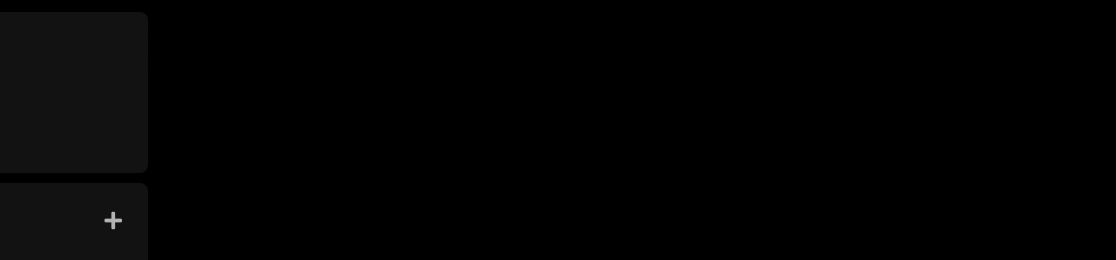
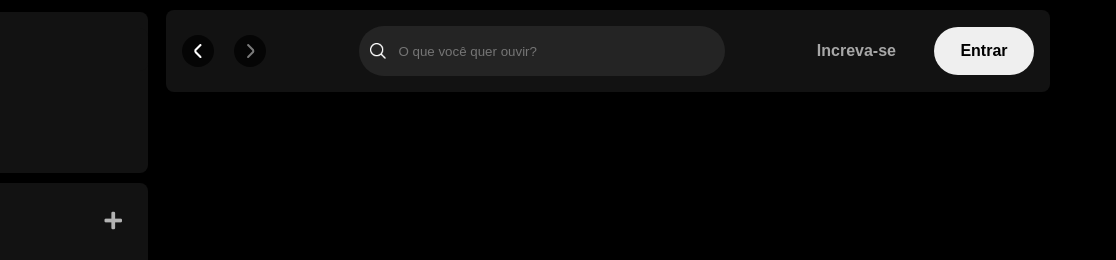
Before and after one commit to lukgomes/clone-spotify, a plain HTML site: page index.html in a window 1280 px wide. Shown: the top 260 px of the page, 164-1280 px from the left. Drawn offline with Linux system fonts and the light colour scheme.

Commit message:
criando e estilizando a parte de navegação da home

```diff
--- a/index.html
+++ b/index.html
@@ -7,12 +7,13 @@
     <link rel="stylesheet" href="src/css/variaveis.css">
     <link rel="stylesheet" href="src/css/reset.css">
     <link rel="stylesheet" href="src/css/sidebar-footer.css">
+    <link rel="stylesheet" href="src/css/main-content.css">
 
     <link rel="stylesheet" href="https://use.fontawesome.com/releases/v5.15.4/css/solid.css"/>
     <link rel="stylesheet" href="https://use.fontawesome.com/releases/v5.15.4/css/fontawesome.css"/>
 </head>
 <body>
-    <div class="sidebar">
+    <aside class="sidebar">
         <nav class="sidebar_navigation">
             <div class="logo">
                 <a href="">
@@ -65,6 +66,32 @@
                 </button>
             </div>
         </div>
-    </div>
+    </aside>
+
+    <main>
+        <div class="main-container">
+            <nav class="header_navigation">
+                <div class="navigation">
+                    <button class="arrow-left">
+                        <img src="./src/assets/icons/small-left.png" alt="Seta esquerda">
+                    </button>
+
+                    <button class="arrow-right">
+                        <img src="./src/assets/icons/small-right.png" alt="Seta direita">
+                    </button>
+                </div>
+
+                <div class="header_search">
+                    <img src="./src/assets/icons/search.png" alt="">
+                    <input id="search-input" type="text" maxlength="800" placeholder="O que você quer ouvir?" />
+                </div>
+
+                <div class="header_login">
+                    <button class="subscribe">Increva-se</button>
+                    <button class="login">Entrar</button>
+                </div>
+            </nav>
+        </div>
+    </main>
 </body>
 </html>
--- /dev/null
+++ b/src/css/main-content.css
@@ -0,0 +1,89 @@
+.main-container {
+    max-width: 80vw;
+    height: 100vw;
+    margin-left: 320px;
+    margin-right: 56px;
+}
+
+.header_navigation {
+    display: flex;
+    justify-content: space-between;
+    align-items: center;
+    padding: 16px;
+    margin: 10px;
+    border-radius: 8px;
+    background-color: #121212;
+}
+
+.header_navigation .navigation {
+    display: flex;
+    justify-content: space-around;
+    align-items: center;
+}
+
+.header_navigation .navigation .arrow-left {
+    margin-right: 1.25rem;
+}
+
+.arrow-left, .arrow-right {
+    display: flex;
+    align-items: center;
+    justify-content: center;
+    width: 32px;
+    height: 32px;
+    background: var(--bg-icon);
+    background-color: var(--bg-arrow-color);
+    border-radius: 50%;
+    border: none;
+    cursor: pointer;
+}
+
+.header_login {
+    display: flex;
+    align-items: center;
+}
+
+.header_search {
+    display: flex;
+    align-items: center;
+    width: 364px;
+    height: 48px;
+    margin-left: 8px;
+    background-color: #242424;
+    border-radius: 500px;
+    border: 1px solid transparent;
+}
+
+.header_search img {
+    width: 16px;
+    height: 16px;
+    margin-left: 10px;
+}
+
+.header_search input {
+    background-color: transparent;
+    border: none;
+    padding: 0px 100px 0px 12px;
+    color: #fff;
+    text-overflow: ellipsis;
+    overflow: hidden;
+    white-space: nowrap;
+    outline: none;
+}
+
+.header_login .subscribe {
+    color: #a7a7a7;
+    font-size: 16px;
+    font-weight: 700;
+    background-color: transparent;
+    margin-right: 32px;
+}
+
+.header_login .login {
+    width: 100px;
+    height: 48px;
+    color: #000;
+    font-size: 16px;
+    font-weight: 700;
+    border-radius: 40px;
+}
--- a/src/css/variaveis.css
+++ b/src/css/variaveis.css
@@ -1,3 +1,6 @@
 :root {
     --font-dm-sans: "DM Sans", sans-serif;
+
+    --bg-icon: #131313;
+    --bg-arrow-color: rgba(0,0,0,0.7);
 }
```
